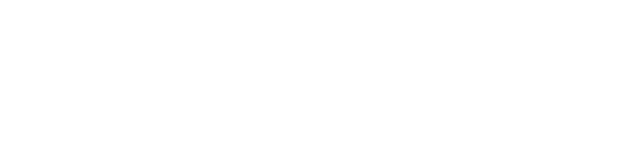
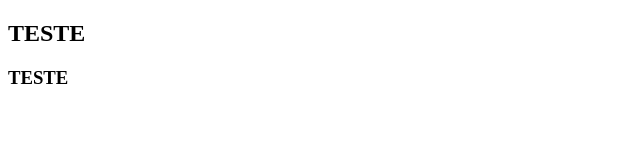
Before and after one commit to NathanLisandro/Gerenciamento-de-Configuracao, a plain HTML site: page index.html in a window 1280 px wide. Shown: the whole page, without its empty margins (0-640 px from the left). Drawn offline with Linux system fonts and the light colour scheme.

Commit message:
commit na branch2

```diff
--- a/index.html
+++ b/index.html
@@ -3,9 +3,10 @@
 <head>
     <meta charset="UTF-8">
     <meta name="viewport" content="width=device-width, initial-scale=1.0">
-    <title>Document</title>
+    <title>Teste</title>
 </head>
 <body>
-
+    <h2>TESTE</h2>
+    <h3>TESTE</h3>
 </body>
 </html>
```
